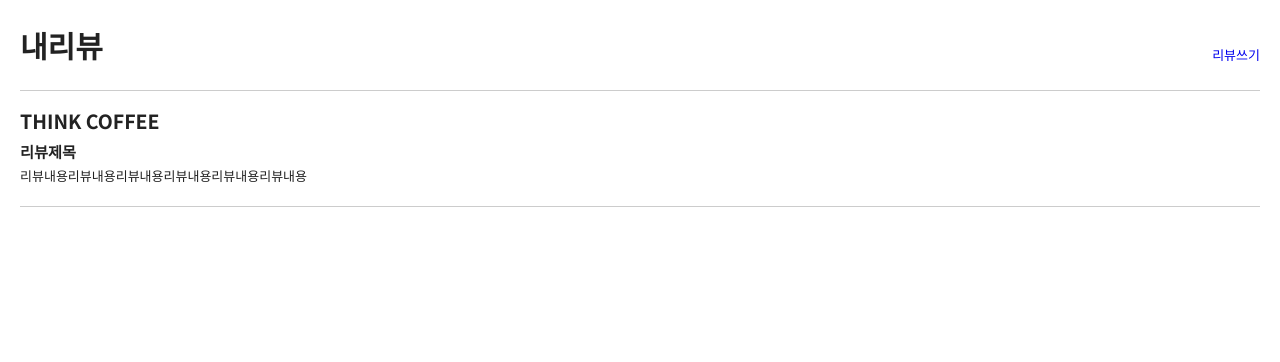
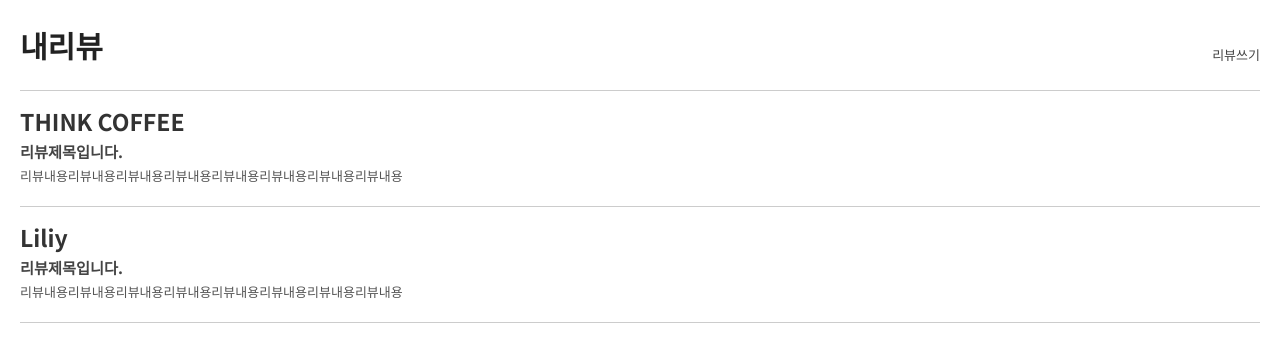
Before and after one commit to mynxzy/MOCA, a plain HTML site: page myReview.html in a window 1280 px wide. Drawn offline with Linux system fonts and the light colour scheme.

Commit message:
no message

```diff
--- a/css/review.css
+++ b/css/review.css
@@ -15,16 +15,22 @@
     top: 25px;
     right: 0;
 }
+.row1 p a{
+    color: #444;
+}
 .row2 ul li{
     padding: 20px 0;
     border-bottom: 1px solid #ccc;
 }
-.row2 li h2{
+.row2 li a h2{
+    color: #333;
+    font-size: 23px;
     margin-bottom: 10px;
 }
 .row2 li h3{
+    color: #444;
     margin-bottom: 5px;
 }
 .row2 li .text{
-
+    color: #555;
 }
--- a/myReview.html
+++ b/myReview.html
@@ -22,9 +22,18 @@
             <div class="reviewList">
                 <ul>
                     <li>
-                        <h2>THINK COFFEE</h2>
-                        <h3>리뷰제목</h3>
-                        <p class="text">리뷰내용리뷰내용리뷰내용리뷰내용리뷰내용리뷰내용</p>
+                        <a href="">
+                            <h2>THINK COFFEE</h2>
+                            <h3>리뷰제목입니다.</h3>
+                            <p class="text">리뷰내용리뷰내용리뷰내용리뷰내용리뷰내용리뷰내용리뷰내용리뷰내용</p>
+                        </a>
+                    </li>
+                    <li>
+                        <a href="">
+                            <h2>Liliy</h2>
+                            <h3>리뷰제목입니다.</h3>
+                            <p class="text">리뷰내용리뷰내용리뷰내용리뷰내용리뷰내용리뷰내용리뷰내용리뷰내용</p>
+                        </a>
                     </li>
                 </ul>
             </div>
```
